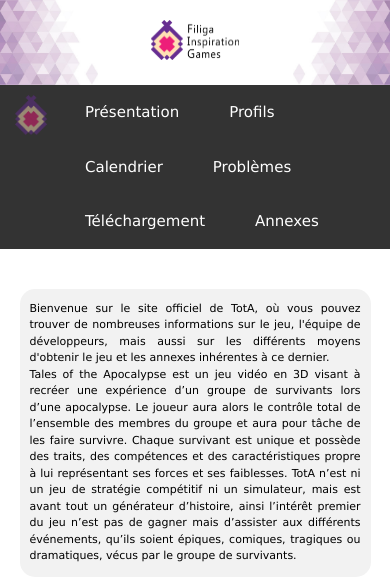
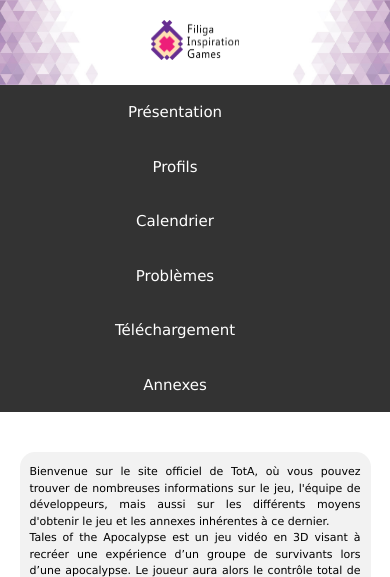
Before and after one commit to Yanisiman/Yanisiman.github.io, a PHP site: page /pages/index.html in a window 390 px wide; the page is wider, and only the part inside the window is pictured. Shown: the top 577 px of that part. Run offline with PHP 8.4, Linux system fonts and the light colour scheme.

Commit message:
Responsive menu

```diff
--- a/css/responsive.css
+++ b/css/responsive.css
@@ -25,6 +25,18 @@
         position: relative;
     }
 
+    #menu>ul>li {
+        float: none;
+    }
+
+    .icon>a>img{
+        display: none;
+    }
+
+    #menu>ul>li a {
+        margin-left: -100px;
+    }
+
     .logo{
         width: 30px;
     }
@@ -36,4 +48,16 @@
     #logiciel>td{
         padding-left:10px;
     }
+
+    .mySlides{
+        width: 90%;
+    }
+
+    .body{
+        width: 90%;
+    }
+
+    #t2{
+        position: relative;
+    }
 }
```
